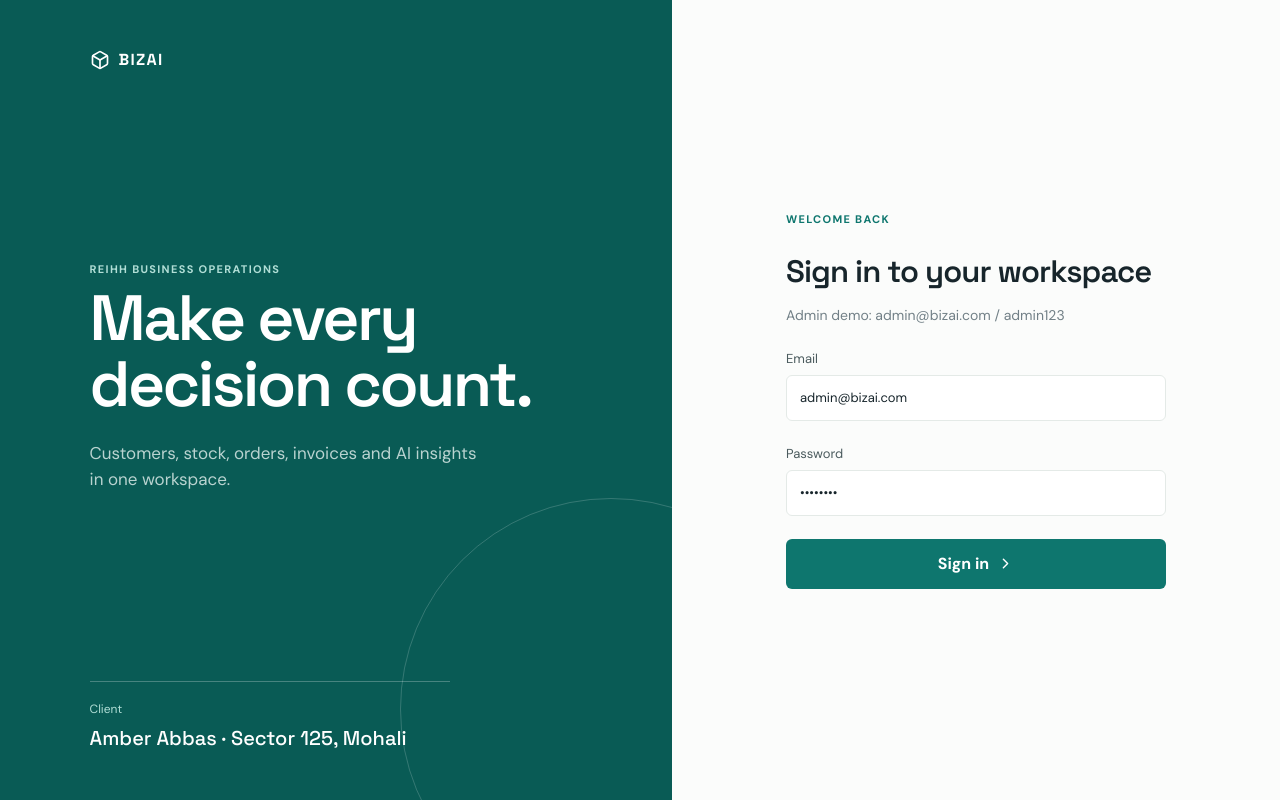
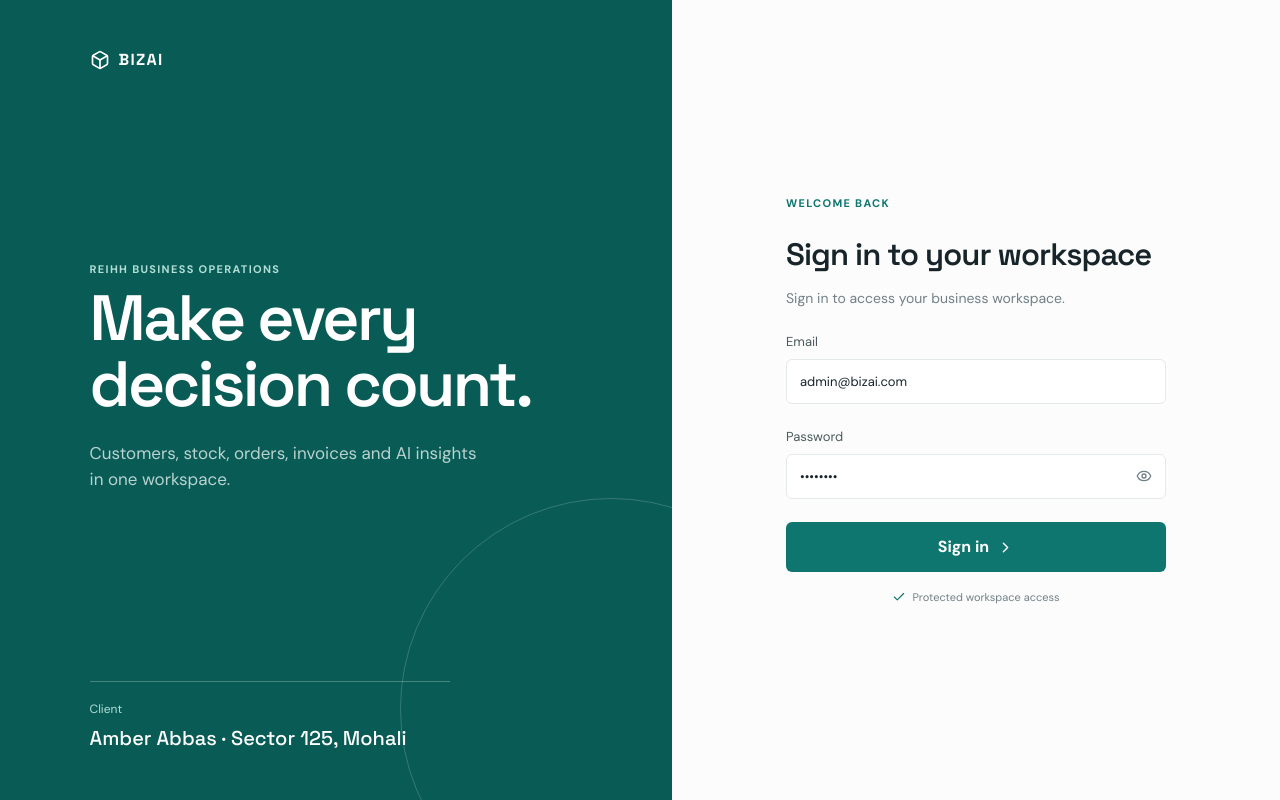
Before and after one commit to hyperS777/BizAI, a React (Vite) app in the folder frontend/: page /login in a window 1280 px wide. Built offline with nearby package versions, Linux system fonts and the light colour scheme; no server answers.

Commit message:
Polish production workspace experience

```diff
--- a/frontend/src/components/Layout.jsx
+++ b/frontend/src/components/Layout.jsx
@@ -1,5 +1,5 @@
 import { useState } from 'react';
-import { NavLink, Outlet, useNavigate } from 'react-router-dom';
+import { NavLink, Outlet, useLocation, useNavigate } from 'react-router-dom';
 import {
   Bell, Box, Check, ClipboardList, FileBarChart, LayoutDashboard, LogOut, Menu,
   Search, Settings, Sparkles, UserRound, Users, Warehouse, X, CircleDollarSign, Moon, Sun,
@@ -25,6 +25,7 @@ export default function Layout() {
   const [query, setQuery] = useState('');
   const [dark, setDark] = useState(() => localStorage.getItem('bizai-theme') === 'dark');
   const navigate = useNavigate();
+  const location = useLocation();
 
   const toggleTheme = () => {
     const next = !dark;
@@ -34,6 +35,7 @@ export default function Layout() {
   };
 
   const visibleNav = navItems.filter((item) => !item.roles || item.roles.includes(role));
+  const currentPage = visibleNav.find((item) => item.to === location.pathname)?.label || 'Workspace';
 
   const search = (event) => {
     event.preventDefault();
@@ -82,6 +84,7 @@ export default function Layout() {
               placeholder="Search customers"
             />
           </form>
+          <div className="current-page"><span>Workspace</span><strong>{currentPage}</strong></div>
           <div className="topbar-actions">
             <button className="icon-btn" aria-label={dark ? 'Use light mode' : 'Use dark mode'} onClick={toggleTheme}><>{dark ? <Sun size={19} /> : <Moon size={19} />}</></button>
             <button className="icon-btn" aria-label="Notifications" onClick={() => setNoticeOpen((v) => !v)}>
@@ -94,6 +97,7 @@ export default function Layout() {
                 <small>{user?.role?.name || 'Staff'}</small>
               </span>
             </button>
+            <span className="live-status"><i /> Live</span>
             {noticeOpen && (
               <div className="notification-popover">
                 <strong>Notifications</strong>
--- a/frontend/src/pages/Login.jsx
+++ b/frontend/src/pages/Login.jsx
@@ -1,6 +1,6 @@
 import { useState } from 'react';
 import { Navigate, useNavigate } from 'react-router-dom';
-import { Box, ChevronRight } from 'lucide-react';
+import { Box, Check, ChevronRight, Eye, EyeOff } from 'lucide-react';
 import { useAuth } from '../context/AuthContext';
 import { apiError } from '../utils/format';
 
@@ -10,6 +10,7 @@ export default function Login() {
   const [form, setForm] = useState({ email: 'admin@bizai.com', password: 'admin123' });
   const [error, setError] = useState('');
   const [busy, setBusy] = useState(false);
+  const [showPassword, setShowPassword] = useState(false);
 
   if (user && !loading) return <Navigate to="/" replace />;
 
@@ -46,17 +47,18 @@ export default function Login() {
           <span className="mobile-brand"><Box size={18} /> BIZAI</span>
           <p className="eyebrow">Welcome back</p>
           <h2>Sign in to your workspace</h2>
-          <p className="muted">Admin demo: admin@bizai.com / admin123</p>
+          <p className="muted">Sign in to access your business workspace.</p>
           <label>Email
             <input value={form.email} onChange={(e) => setForm({ ...form, email: e.target.value })} type="email" required />
           </label>
           <label>Password
-            <input value={form.password} onChange={(e) => setForm({ ...form, password: e.target.value })} type="password" required />
+            <span className="password-field"><input value={form.password} onChange={(e) => setForm({ ...form, password: e.target.value })} type={showPassword ? 'text' : 'password'} required /><button type="button" className="password-toggle" onClick={() => setShowPassword((visible) => !visible)} aria-label={showPassword ? 'Hide password' : 'Show password'}>{showPassword ? <EyeOff size={16} /> : <Eye size={16} />}</button></span>
           </label>
           {error && <p className="error">{error}</p>}
           <button className="primary-btn" disabled={busy}>
             {busy ? 'Signing in…' : 'Sign in'} <ChevronRight size={17} />
           </button>
+          <p className="secure-note"><Check size={14} /> Protected workspace access</p>
         </form>
       </section>
     </main>
--- a/frontend/src/styles/index.css
+++ b/frontend/src/styles/index.css
@@ -65,6 +65,8 @@ a.nav-item{text-decoration:none}
 [data-theme='dark'] .sidebar,[data-theme='dark'] .topbar,[data-theme='dark'] .login-form-wrap{background:#14211f}[data-theme='dark'] .topbar{background:rgba(20,33,31,.88)}[data-theme='dark'] .metric,[data-theme='dark'] .panel,[data-theme='dark'] .outline-btn,[data-theme='dark'] .command-strip button,[data-theme='dark'] .modal,[data-theme='dark'] .notification-popover{background:var(--surface);color:var(--ink)}[data-theme='dark'] input,[data-theme='dark'] select{background:#1c2c29;color:var(--ink);border-color:var(--line)}[data-theme='dark'] .command-strip{background:#18312c;border-color:#2a534b}[data-theme='dark'] .chat-bubble.assistant{background:#20312e}
 .theme-toggle{border:1px solid var(--line);background:var(--surface);color:var(--ink);padding:8px 11px;border-radius:5px;display:flex;align-items:center;gap:7px;font-size:12px;font-weight:700}.demo-controls{display:flex;gap:8px;margin-bottom:10px}.demo-controls select{border:1px solid var(--line);background:#fff;color:var(--ink);padding:10px;border-radius:6px;flex:1}.insight-explainer{display:flex;align-items:flex-start;gap:12px;background:#eaf4f1;border:1px solid #d5e8e2;border-radius:6px;padding:16px;margin-top:14px}.explainer-icon{color:var(--teal);padding-top:2px}.insight-explainer div:nth-child(2){flex:1}.insight-explainer strong{font:600 15px 'Space Grotesk'}.insight-explainer p{font-size:13px;color:#5e7673;margin-top:4px;max-width:720px}.grounded-badge{font-size:10px;text-transform:uppercase;letter-spacing:.08em;color:var(--teal);font-weight:700;white-space:nowrap}[data-theme='dark'] .insight-explainer{background:#18312c;border-color:#2a534b}[data-theme='dark'] .insight-explainer p{color:#adc5bf}
 [data-theme='dark'] .demo-controls select{background:#263b36 !important;color:#f4faf8 !important;border-color:#52766d !important;color-scheme:dark}
+.current-page{display:grid;gap:1px;margin-right:auto;margin-left:14px}.current-page span{font-size:10px;color:var(--muted);text-transform:uppercase;letter-spacing:.1em}.current-page strong{font:600 14px 'Space Grotesk'}.live-status{display:inline-flex;align-items:center;gap:5px;font-size:10px;color:var(--teal);text-transform:uppercase;letter-spacing:.08em;font-weight:700}.live-status i{width:6px;height:6px;border-radius:50%;background:#48a88f;box-shadow:0 0 0 3px rgba(72,168,143,.14)}.password-field{position:relative;display:block}.password-field input{width:100%;padding-right:42px}.password-toggle{position:absolute;right:11px;top:50%;transform:translateY(-50%);border:0;background:transparent;color:var(--muted);display:grid;place-items:center;padding:3px}.password-toggle:hover{color:var(--teal)}.secure-note{display:flex;align-items:center;justify-content:center;gap:6px;color:var(--muted);font-size:11px;margin-top:3px}.secure-note svg{color:var(--teal)}
+@media(max-width:900px){.current-page{display:none}.live-status{display:none}}
 
 body{background:radial-gradient(circle at 90% 0%,rgba(14,118,110,.06),transparent 28rem),var(--paper)}
 .topbar{backdrop-filter:blur(12px)}
```
